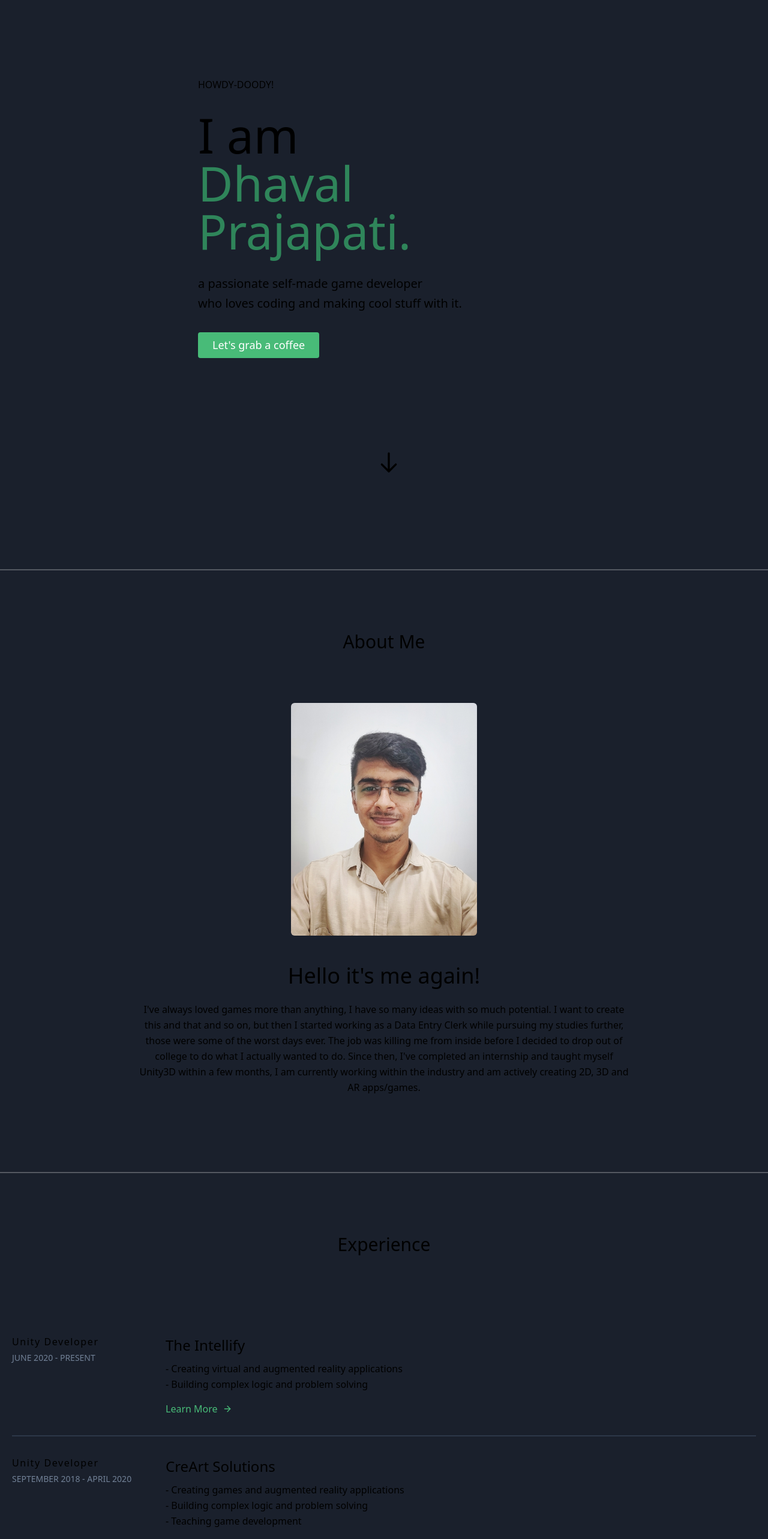
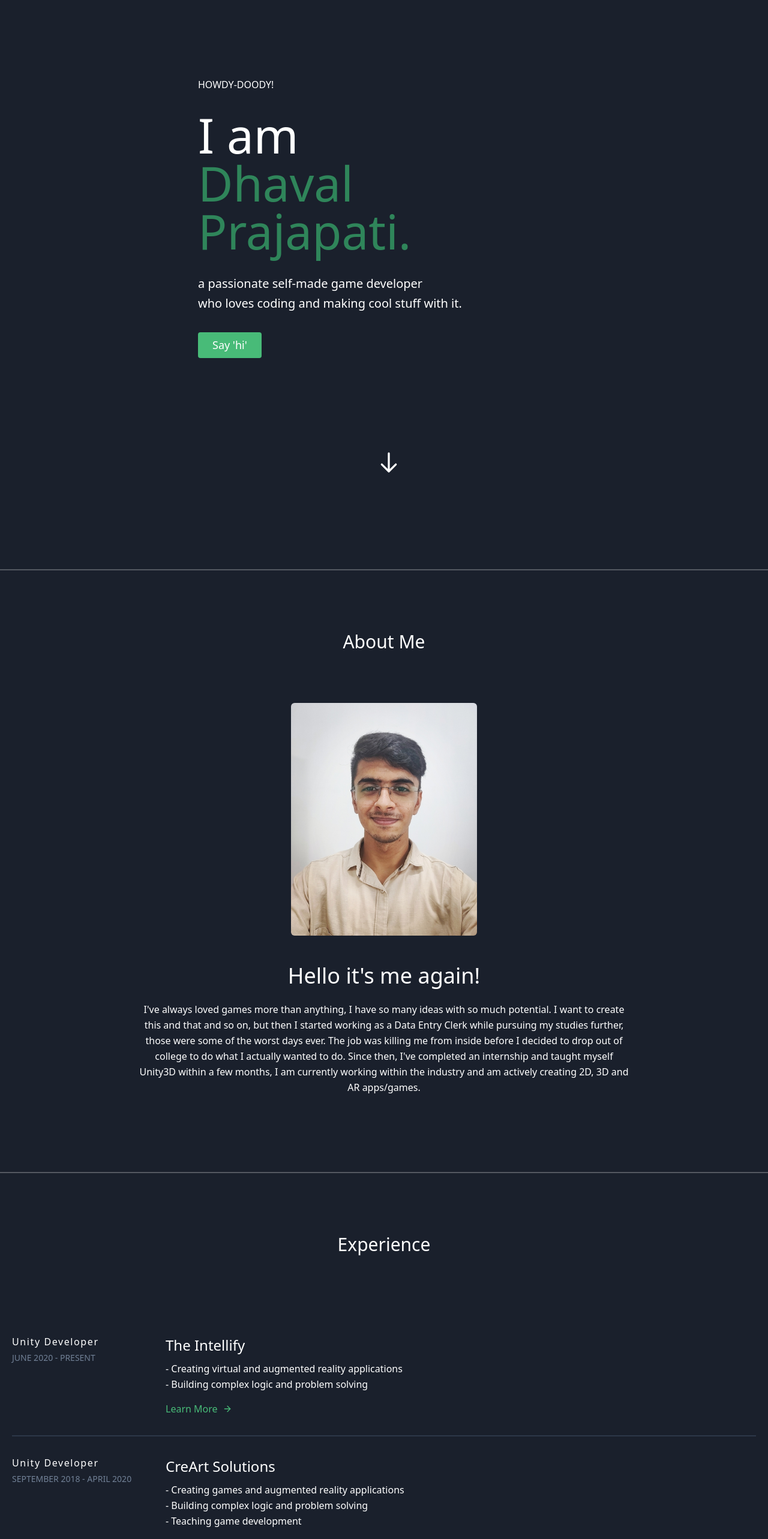
Before and after one commit to dhvl5/dhvl5-nuxt, a Nuxt app: page / in a window 1280 px wide. Shown: the part 180-2746 px from the top of the page at 60% size. Built offline with nearby package versions, Linux system fonts and the light colour scheme; what tailwindcss-filters would draw is missing.

Commit message:
contact form

```diff
--- a/pages/index.vue
+++ b/pages/index.vue
@@ -50,7 +50,7 @@
           <!-- <svg xmlns="http://www.w3.org/2000/svg" fill="none" stroke="currentColor" stroke-linecap="round" stroke-linejoin="round" stroke-width="2" class="w-10 h-10 text-white p-2 bg-green-500 rounded-full" viewBox="0 0 24 24">
             <path d="M12 2L2 7l10 5 10-5-10-5zM2 17l10 5 10-5M2 12l10 5 10-5"></path>
           </svg> -->
-          <span class="ml-3 text-xl text-text-text-color">DHVL5</span>
+          <span class="ml-3 text-xl text-white">DHVL5</span>
         </a>
         <nav class="md:mr-auto md:ml-4 md:py-1 md:pl-4 md:border-l md:border-gray-700	flex flex-wrap items-center text-base justify-center">
           <a href="#aboutme" class="mr-5 font-bold transform ease-in-out duration-200 hover:text-green-500">About Me</a>
@@ -76,43 +76,43 @@
     </header>
     <main class="h-full w-full divide-y-2 divide-white divide-opacity-25">
       <div class="mt-0 sm:mt-10 md:mt-10 lg:mt-10 xl:mt-32 w-full flex px-5 py-24 items-center flex-col">
-        <div class="lg:flex-grow md:w-1/2 lg:pr-24 md:pr-16 flex flex-col md:items-start md:text-left mb-16 md:mb-0 items-center text-center text-text-text-color">
+        <div class="lg:flex-grow md:w-1/2 lg:pr-24 md:pr-16 flex flex-col md:items-start md:text-left mb-16 md:mb-0 items-center text-center text-white">
           <h3 class="mb-8">HOWDY-DOODY!</h3>
-          <h1 class="title-font sm:text-7xl text-5xl mb-8 font-medium text-text-text-color leading-none">I am
+          <h1 class="title-font sm:text-7xl text-5xl mb-8 font-medium text-white leading-none">I am
             <br class="hidden lg:inline-block"><p class="text-green-700">Dhaval Prajapati.</p>
           </h1>
           <p class="mb-8 text-xl leading-relaxed">a passionate self-made game developer <br>who loves coding and making cool stuff with it.</p>
           <div class="flex justify-center">
-            <a href="#contactme" class="inline-flex text-white bg-green-500 border-0 py-2 px-6 focus:outline-none hover:bg-green-600 rounded text-lg">Let's grab a coffee</a>
+            <a href="#contactme" class="inline-flex text-white bg-green-500 border-0 py-2 px-6 focus:outline-none hover:bg-green-600 rounded text-lg">Say 'hi'</a>
           </div>
         </div>
         <div class="pt-0 xl:pt-24 w-full h-64 flex justify-center items-center">
-          <a href="#aboutme"><svg class="animate-bounce mt-4 ml-4 w-10 h-10 text-text-text-color" fill="none" stroke-linecap="round" stroke-linejoin="round" stroke-width="2" viewBox="0 0 24 24" stroke="currentColor">
+          <a href="#aboutme"><svg class="animate-bounce mt-4 ml-4 w-10 h-10 text-white" fill="none" stroke-linecap="round" stroke-linejoin="round" stroke-width="2" viewBox="0 0 24 24" stroke="currentColor">
             <path d="M19 14l-7 7m0 0l-7-7m7 7V3"></path>
           </svg></a>
         </div>
       </div>
       <div id="aboutme" class="container mx-auto flex px-5 py-24 items-center justify-center flex-col">
         <!-- <p class="text-white text-2xl pb-16">About Me</p> -->
-        <h1 class="sm:text-3xl text-2xl font-medium title-font mb-4 pb-16 text-text-text-color flex justify-center">About Me</h1>
+        <h1 class="sm:text-3xl text-2xl font-medium title-font mb-4 pb-16 text-white flex justify-center">About Me</h1>
         <img class="lg:w-3/12 md:w-3/6 w-5/6 mb-10 object-cover object-center rounded-md" alt="hero" src="me_main.jpg">
         <div class="text-center lg:w-2/3 w-full">
-          <h1 class="title-font sm:text-4xl text-3xl mb-4 font-medium text-text-text-color">Hello it's me again!</h1>
-          <p class="leading-relaxed mb-8 text-text-text-color">I've always loved games more than anything, I have so many ideas with so much potential. I want to create this and that and so on, but then I started working as a Data Entry Clerk while pursuing my studies further, those were some of the worst days ever. The job was killing me from inside before I decided to drop out of college to do what I actually wanted to do. Since then, I've completed an internship and taught myself Unity3D within a few months, I am currently working within the industry and am actively creating 2D, 3D and AR apps/games.</p>
+          <h1 class="title-font sm:text-4xl text-3xl mb-4 font-medium text-white">Hello it's me again!</h1>
+          <p class="leading-relaxed mb-8 text-white">I've always loved games more than anything, I have so many ideas with so much potential. I want to create this and that and so on, but then I started working as a Data Entry Clerk while pursuing my studies further, those were some of the worst days ever. The job was killing me from inside before I decided to drop out of college to do what I actually wanted to do. Since then, I've completed an internship and taught myself Unity3D within a few months, I am currently working within the industry and am actively creating 2D, 3D and AR apps/games.</p>
         </div>
       </div>
       <div id="experience" class="container px-5 py-24 mx-auto">
         <!-- <p class="text-white text-2xl pb-16 flex justify-center">Experience</p> -->
-        <h1 class="sm:text-3xl text-2xl font-medium title-font mb-4 pb-16 text-text-text-color flex justify-center">Experience</h1>
+        <h1 class="sm:text-3xl text-2xl font-medium title-font mb-4 pb-16 text-white flex justify-center">Experience</h1>
         <div class="my-8">
           <div class="py-8 flex flex-wrap md:flex-no-wrap">
             <div class="md:w-64 md:mb-0 mb-6 flex-shrink-0 flex flex-col">
-              <span class="tracking-widest font-medium title-font text-text-text-color">Unity Developer</span>
+              <span class="tracking-widest font-medium title-font text-white">Unity Developer</span>
               <span class="mt-1 text-gray-600 text-sm">JUNE 2020 - PRESENT</span>
             </div>
             <div class="md:flex-grow">
-              <h2 class="text-2xl font-medium text-text-text-color title-font mb-2">The Intellify</h2>
-              <p class="leading-relaxed text-text-text-color">- Creating virtual and augmented reality applications<br>- Building complex logic and problem solving</p>
+              <h2 class="text-2xl font-medium text-white title-font mb-2">The Intellify</h2>
+              <p class="leading-relaxed text-white">- Creating virtual and augmented reality applications<br>- Building complex logic and problem solving</p>
               <a href="https://theintellify.com/" target="_blank" class="text-green-500 inline-flex items-center mt-4">Learn More
                 <svg class="w-4 h-4 ml-2" viewBox="0 0 24 24" stroke="currentColor" stroke-width="2" fill="none" stroke-linecap="round" stroke-linejoin="round">
                   <path d="M5 12h14"></path>
@@ -123,12 +123,12 @@
           </div>
           <div class="py-8 flex border-t-2 border-gray-800 flex-wrap md:flex-no-wrap">
             <div class="md:w-64 md:mb-0 mb-6 flex-shrink-0 flex flex-col">
-              <span class="tracking-widest font-medium title-font text-text-text-color">Unity Developer</span>
+              <span class="tracking-widest font-medium title-font text-white">Unity Developer</span>
               <span class="mt-1 text-gray-600 text-sm">SEPTEMBER 2018 - APRIL 2020</span>
             </div>
             <div class="md:flex-grow">
-              <h2 class="text-2xl font-medium text-text-text-color title-font mb-2">CreArt Solutions</h2>
-              <p class="leading-relaxed text-text-text-color">- Creating games and augmented reality applications<br>- Building complex logic and problem solving<br>- Teaching game development</p>
+              <h2 class="text-2xl font-medium text-white title-font mb-2">CreArt Solutions</h2>
+              <p class="leading-relaxed text-white">- Creating games and augmented reality applications<br>- Building complex logic and problem solving<br>- Teaching game development</p>
               <a href="https://creart.in/" target="_blank" class="text-green-500 inline-flex items-center mt-4">Learn More
                 <svg class="w-4 h-4 ml-2" viewBox="0 0 24 24" stroke="currentColor" stroke-width="2" fill="none" stroke-linecap="round" stroke-linejoin="round">
                   <path d="M5 12h14"></path>
@@ -139,12 +139,12 @@
           </div>
           <div class="py-8 flex border-t-2 border-gray-800 flex-wrap md:flex-no-wrap">
             <div class="md:w-64 md:mb-0 mb-6 flex-shrink-0 flex flex-col">
-              <span class="tracking-widest font-medium title-font text-text-text-color">Data Entry Clerk</span>
+              <span class="tracking-widest font-medium title-font text-white">Data Entry Clerk</span>
               <span class="mt-1 text-gray-600 text-sm">MAY 2018 - SEPTEMBER 2018</span>
             </div>
             <div class="md:flex-grow">
-              <h2 class="text-2xl font-medium text-text-text-color title-font mb-2">Anand Tradelink Pvt. Ltd.</h2>
-              <p class="leading-relaxed text-text-text-color"> - Created bills, quotations based on orders and continuous communication with clients.</p>
+              <h2 class="text-2xl font-medium text-white title-font mb-2">Anand Tradelink Pvt. Ltd.</h2>
+              <p class="leading-relaxed text-white"> - Created bills, quotations based on orders and continuous communication with clients.</p>
               <a href="https://atpl.biz/" target="_blank" class="text-green-500 inline-flex items-center mt-4">Learn More
                 <svg class="w-4 h-4 ml-2" viewBox="0 0 24 24" stroke="currentColor" stroke-width="2" fill="none" stroke-linecap="round" stroke-linejoin="round">
                   <path d="M5 12h14"></path>
@@ -157,22 +157,36 @@
       </div>
       <div id="contactme" class="container px-5 pt-24 xl:py-24 mx-auto">
         <div class="flex flex-col text-center w-full mb-12">
-          <h1 class="sm:text-3xl text-2xl font-medium title-font mb-4 text-text-text-color">Contact Me</h1>
+          <h1 class="sm:text-3xl text-2xl font-medium title-font mb-4 text-white">Contact Me</h1>
           <!-- <p class="lg:w-2/3 mx-auto leading-relaxed text-base">Whatever cardigan tote bag tumblr hexagon brooklyn asymmetrical gentrify.</p> -->
         </div>
         <div class="lg:w-1/2 md:w-2/3 mx-auto">
           <div class="flex flex-wrap -m-2">
             <div class="p-2 w-1/2">
-              <input class="w-full bg-gray-800 rounded border border-gray-700 text-white focus:outline-none focus:border-green-500 text-base px-4 py-2" placeholder="Name" type="text">
+              <input id="nameInput" v-model="form.name" class="w-full bg-gray-800 rounded border border-gray-700 text-white focus:outline-none focus:border-green-500 text-base px-4 py-2" placeholder="Name" type="text" name="name" required>
             </div>
             <div class="p-2 w-1/2">
-              <input class="w-full bg-gray-800 rounded border border-gray-700 text-white focus:outline-none focus:border-green-500 text-base px-4 py-2" placeholder="Email" type="email">
+              <input id="emailInput" v-model="form.email" class="w-full bg-gray-800 rounded border border-gray-700 text-white focus:outline-none focus:border-green-500 text-base px-4 py-2" placeholder="Email" type="email" name="email" required>
             </div>
             <div class="p-2 w-full">
-              <textarea class="w-full bg-gray-800 rounded border border-gray-700 text-white focus:outline-none h-48 focus:border-green-500 text-base px-4 py-2 resize-none block" placeholder="Message"></textarea>
+              <textarea id="msgInput" v-model="form.msg" class="w-full bg-gray-800 rounded border border-gray-700 text-white focus:outline-none h-48 focus:border-green-500 text-base px-4 py-2 resize-none block" placeholder="Message" name="message" required></textarea>
+            </div>
+            <div id="errorAlert" class="bg-red-100 hidden border border-red-400 text-red-700 p-2 w-full rounded relative" role="alert">
+              <strong class="font-bold">Nah!</strong>
+              <span class="sm:inline">All fields are required.</span>
+              <span class="absolute top-0 bottom-0 right-0 px-4 py-2">
+                <svg @click="hideError" class="fill-current h-6 w-6 text-red-500" role="button" xmlns="http://www.w3.org/2000/svg" viewBox="0 0 20 20"><title>Close</title><path d="M14.348 14.849a1.2 1.2 0 0 1-1.697 0L10 11.819l-2.651 3.029a1.2 1.2 0 1 1-1.697-1.697l2.758-3.15-2.759-3.152a1.2 1.2 0 1 1 1.697-1.697L10 8.183l2.651-3.031a1.2 1.2 0 1 1 1.697 1.697l-2.758 3.152 2.758 3.15a1.2 1.2 0 0 1 0 1.698z"/></svg>
+              </span>
+            </div>
+            <div id="successAlert" class="bg-green-100 hidden border border-green-400 text-green-700 p-2 w-full rounded relative" role="alert">
+              <strong class="font-bold">Thanks!</strong>
+              <span class="sm:inline">I'll get back to you ASAP.</span>
+              <span class="absolute top-0 bottom-0 right-0 px-4 py-2">
+                <svg @click="hideSuccess" class="fill-current h-6 w-6 text-green-500" role="button" xmlns="http://www.w3.org/2000/svg" viewBox="0 0 20 20"><title>Close</title><path d="M14.348 14.849a1.2 1.2 0 0 1-1.697 0L10 11.819l-2.651 3.029a1.2 1.2 0 1 1-1.697-1.697l2.758-3.15-2.759-3.152a1.2 1.2 0 1 1 1.697-1.697L10 8.183l2.651-3.031a1.2 1.2 0 1 1 1.697 1.697l-2.758 3.152 2.758 3.15a1.2 1.2 0 0 1 0 1.698z"/></svg>
+              </span>
             </div>
             <div class="mt-12 p-2 w-full">
-              <button class="flex mx-auto text-white bg-green-500 border-0 py-2 px-8 focus:outline-none hover:bg-green-600 rounded text-lg">Submit</button>
+              <button @click="submitForm" class="flex mx-auto text-white bg-green-500 border-0 py-2 px-8 focus:outline-none hover:bg-green-600 rounded text-lg">Submit</button>
             </div>
             <div class="p-2 w-full pt-8 mt-8 border-t border-gray-800 text-center">
               <!-- <a class="text-green-500">prajapatidhaval304@gmail.com</a><br>
@@ -218,7 +232,7 @@
         </div>
       </dialog>
     </main>
-    <footer class="text-gray-500 bg-background-primary body-font">
+    <footer class="text-gray-500 bg-gray-900 body-font">
       <div class="container px-5 py-8 mx-auto flex items-center sm:flex-row flex-col">
         <!-- <a class="flex title-font font-medium items-center md:justify-start justify-center text-white">
           <svg xmlns="http://www.w3.org/2000/svg" fill="none" stroke="currentColor" stroke-linecap="round" stroke-linejoin="round" stroke-width="2" class="w-10 h-10 text-white p-2 bg-green-500 rounded-full" viewBox="0 0 24 24">
@@ -243,7 +257,12 @@ const theme = document.body
 export default {
   data() {
     return {
-      toggle: false
+      toggle: false,
+      form: {
+        name: "",
+        email: "",
+        msg: ""
+      }
     }
   },
   created() {
@@ -263,6 +282,38 @@ export default {
       this.toggle = !this.toggle
       theme.classList.toggle('theme-dark', this.toggle)
       localStorage.setItem('toggle', this.toggle)
+    },
+    submitForm() {
+      if(document.getElementById('nameInput').value == '') { this.showError(); return; }
+      if(document.getElementById('emailInput').value == '') { this.showError(); return; }
+      if(document.getElementById('msgInput').value == '') { this.showError(); return; }
+
+      let formData = new FormData();
+      formData.append("name", this.form.name);
+      formData.append("email", this.form.email);
+      formData.append("message", this.form.msg);
+
+      fetch("https://formsubmit.co/ajax/prajapatidhaval304@gmail.com", { body: formData, method: "post" })
+      .then(response => response.status)
+      .then(data => { if(data == 200) { this.showSuccess(); } });
+
+
+
+      document.getElementById('nameInput').value = '';
+      document.getElementById('emailInput').value = '';
+      document.getElementById('msgInput').value = '';
+    },
+    hideError() {
+      document.getElementById('errorAlert').style.display = "none";
+    },
+    showError() {
+      document.getElementById('errorAlert').style.display = "block";
+    },
+    hideSuccess() {
+      document.getElementById('successAlert').style.display = "none";
+    },
+    showSuccess() {
+      document.getElementById('successAlert').style.display = "block";
     }
   }
 }
```
